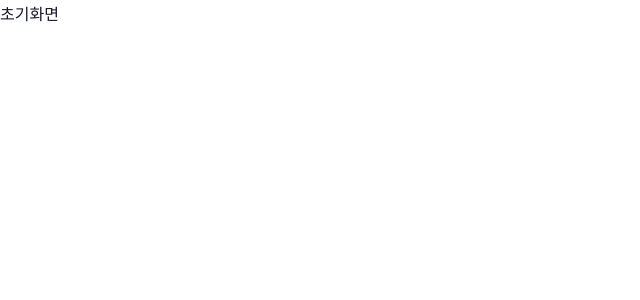
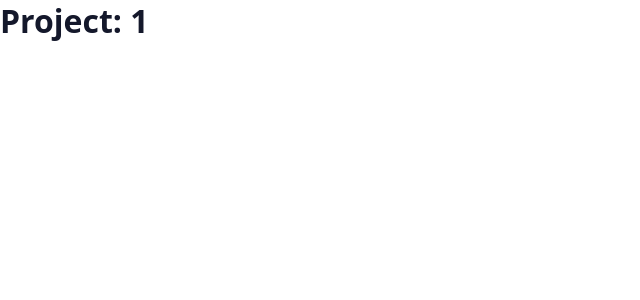
Before and after one commit to calevv/jeong-minji-portfolio, a React (Vite) app: page /projects/1 in a window 1280 px wide. Shown: the top 300 px of the page, without its empty margins (0-640 px from the left). Built offline with nearby package versions, Linux system fonts and the light colour scheme; a web font is replaced by a local one.

Commit message:
feat: React Router 라우팅 설정
- react-router 설치, BrowserRouter 적용
- Home, ProjectDetail(:slug), NotFound 임시 페이지 추가
- vercel.json에 SPA rewrite 추가

```diff
--- a/package.json
+++ b/package.json
@@ -12,7 +12,8 @@
   },
   "dependencies": {
     "react": "^19.3.1",
-    "react-dom": "^19.3.1"
+    "react-dom": "^19.3.1",
+    "react-router": "^8.5.1"
   },
   "devDependencies": {
     "@types/node": "^24.19.2",
--- a/src/App.tsx
+++ b/src/App.tsx
@@ -1,5 +1,16 @@
+import { Route, Routes } from "react-router";
+import Home from "./pages/Home/sections/Home";
+import ProjectDetail from "./pages/ProjectDetail/ProjectDetail";
+import NotFound from "./pages/NotFound/NotFound";
+
 function App() {
-  return <div>초기화면</div>;
+  return (
+    <Routes>
+      <Route path="/" element={<Home />} />
+      <Route path="/projects/:slug" element={<ProjectDetail />} />
+      <Route path="*" element={<NotFound />} />
+    </Routes>
+  );
 }
 
 export default App;
--- a/src/main.tsx
+++ b/src/main.tsx
@@ -3,10 +3,13 @@ import "@/styles/reset.css";
 import "@/styles/global.css";
 import { StrictMode } from "react";
 import { createRoot } from "react-dom/client";
+import { BrowserRouter } from "react-router";
 import App from "@/App.tsx";
 
 createRoot(document.getElementById("root")!).render(
   <StrictMode>
-    <App />
+    <BrowserRouter>
+      <App />
+    </BrowserRouter>
   </StrictMode>,
 );
--- /dev/null
+++ b/src/pages/Home/sections/Home.tsx
@@ -0,0 +1,3 @@
+export default function Home() {
+  return <h1>Home</h1>;
+}
--- /dev/null
+++ b/src/pages/NotFound/NotFound.tsx
@@ -0,0 +1,3 @@
+export default function NotFound() {
+  return <h1>404</h1>;
+}
--- /dev/null
+++ b/src/pages/ProjectDetail/ProjectDetail.tsx
@@ -0,0 +1,6 @@
+import { useParams } from "react-router";
+
+export default function ProjectDetail() {
+  const { slug } = useParams();
+  return <h1>Project: {slug}</h1>;
+}
```
Also changed, not shown: vercel.json (added), 1 other file (tests, documents, lock files or other folders).
